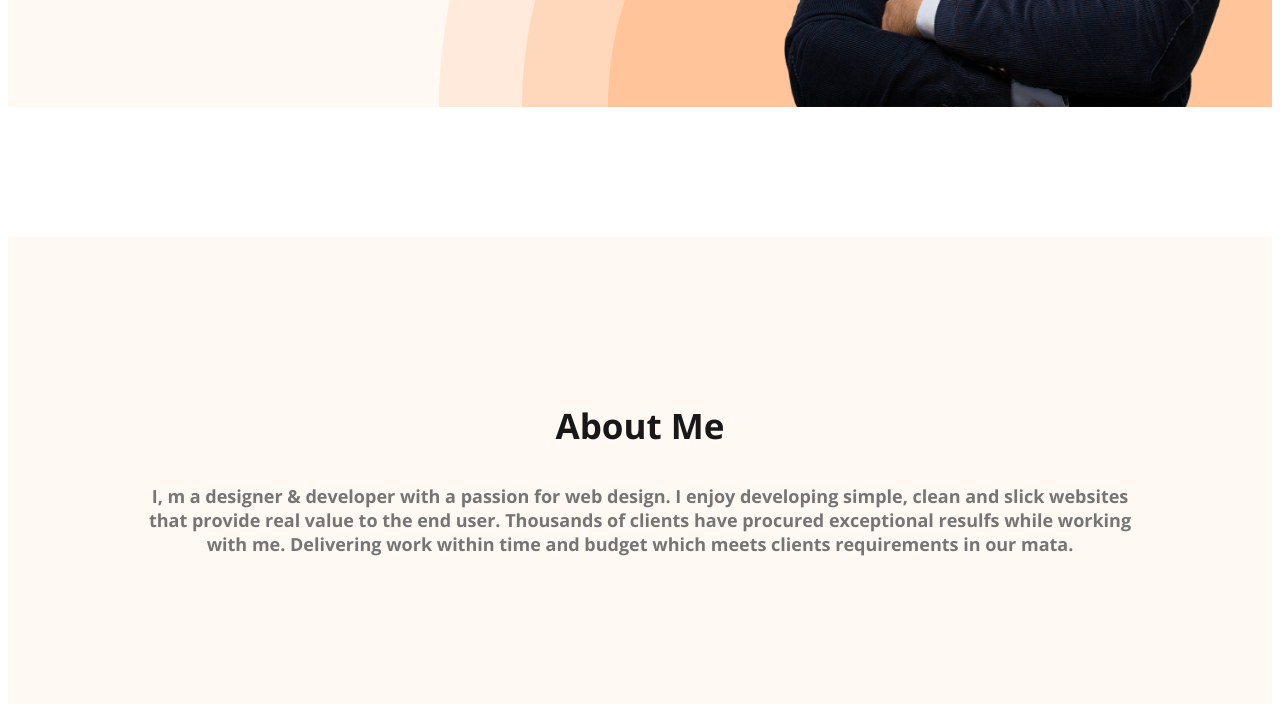
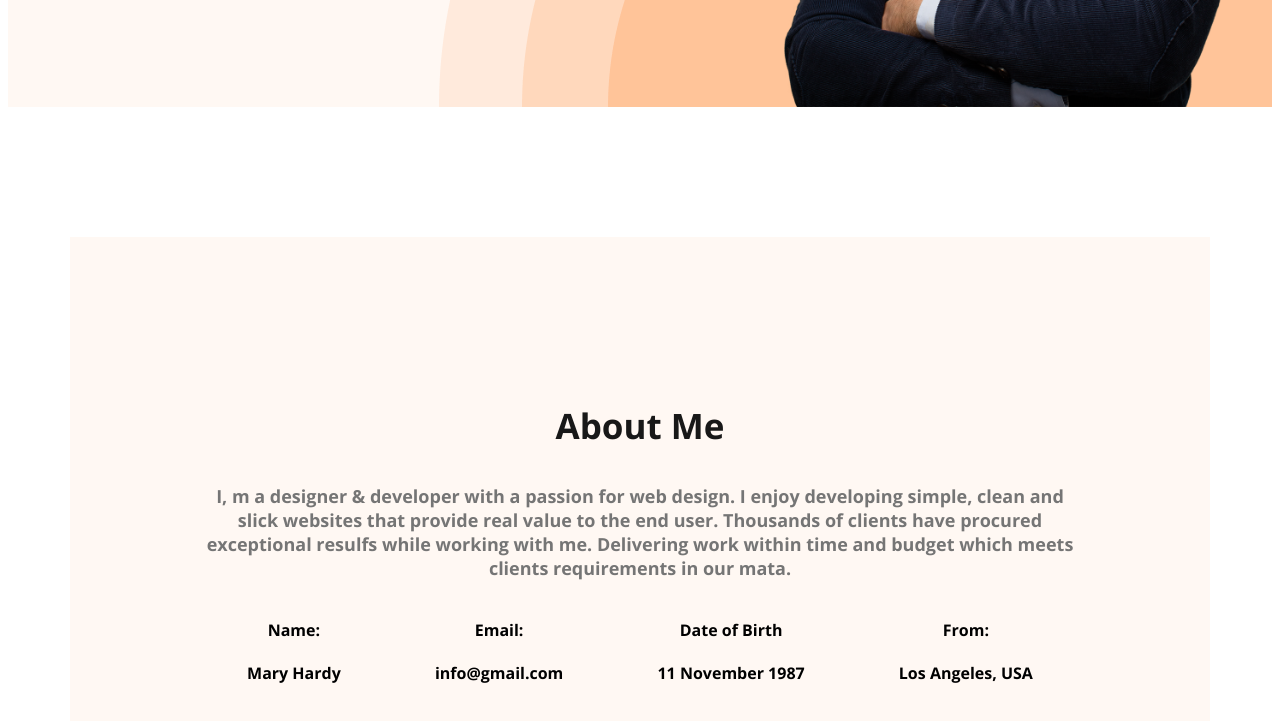
Before and after one commit to naimur401/developer-portfolio, a plain HTML site: page index.html in a window 1280 px wide. Shown: the part 661-1382 px from the top of the page. Drawn offline with nearby package versions, Linux system fonts and the light colour scheme.

Commit message:
added about information

```diff
--- a/index.html
+++ b/index.html
@@ -50,6 +50,26 @@
                I, m a designer & developer with a passion for web design. I enjoy developing simple, clean and slick websites that provide real value to the end user. Thousands of clients have procured exceptional resulfs while working with me. Delivering work within time and budget which meets clients requirements in our mata.
 
             </p>
+            <div class="about-info-container">
+                <div class="about-info">
+                    <h4 class="info-tittle">
+                        Name:
+                    </h4>
+                    <p class="info-description">Mary Hardy</p>
+                </div>
+                <div class="about-info">
+                    <h4 class="info-tittle">Email:</h4>
+                    <p class="info-description">info@gmail.com</p>
+                </div>
+                <div class="about-info">
+                    <h4 class="info-tittle">Date of Birth</h4>
+                    <p class="info-description">11 November 1987</p>
+                </div>
+                <div class="about-info">
+                    <h4 class="info-tittle">From:</h4>
+                    <p class="info-description">Los Angeles, USA</p>
+                </div>
+            </div>
         </section>
 
     </main>
--- a/styles/portfolio.css
+++ b/styles/portfolio.css
@@ -93,3 +93,14 @@ nav a{
     background: #FFF8F3;
     margin: 130px 0;
 }
+main{
+    max-width: 1140px;
+    margin: 0 auto;
+}
+.about-info-container{
+    display: flex;
+    justify-content: space-around;
+}
+.about-info{
+    text-align: center;
+}
```
